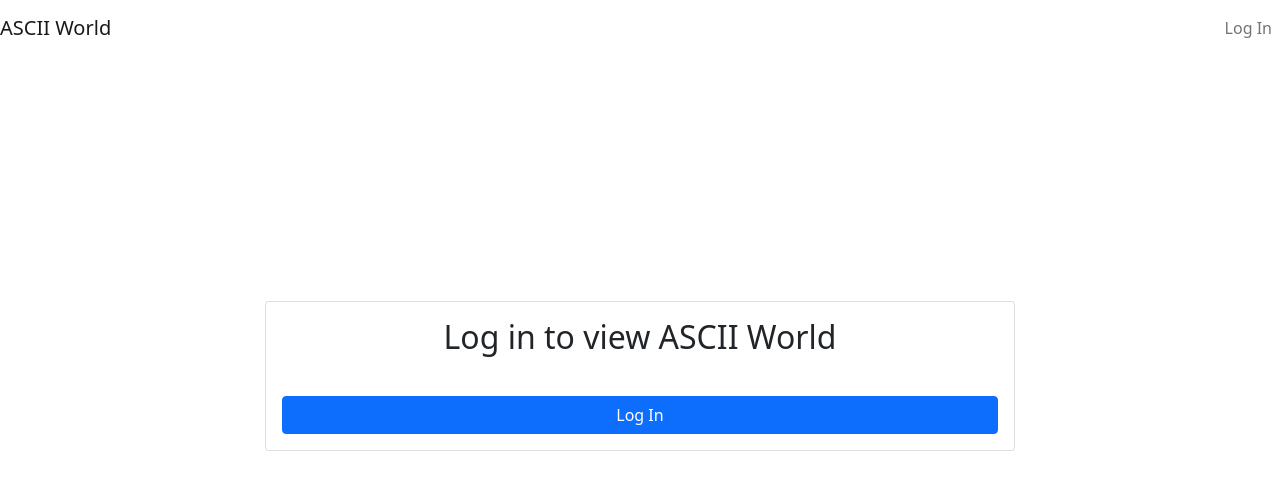
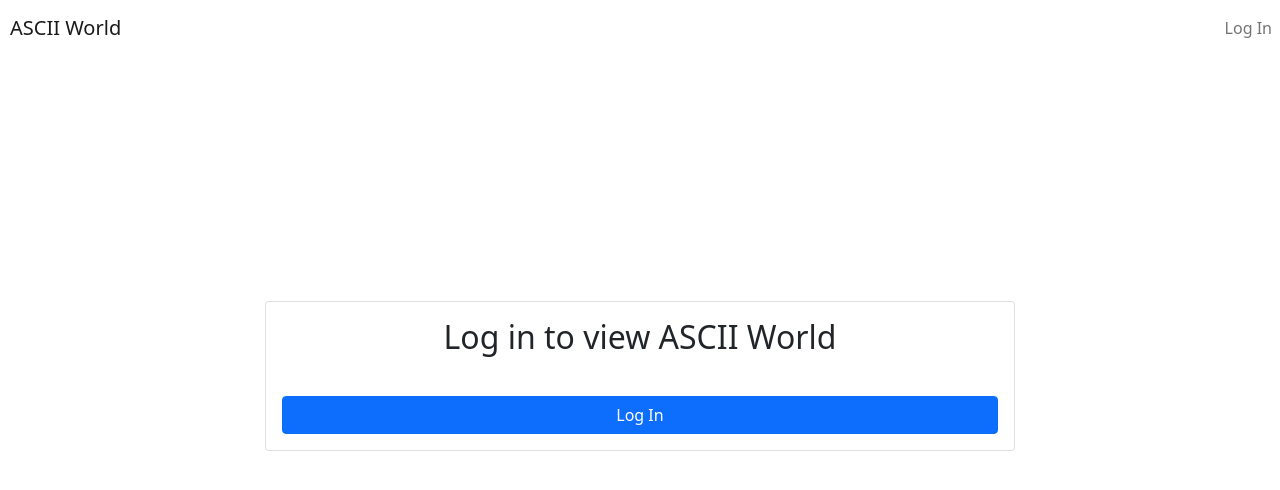
Before and after one commit to mud2009/ascii-world, a React (Create React App) app: page / in a window 1280 px wide. Shown: the top 490 px of the page. Built offline with nearby package versions, Linux system fonts and the light colour scheme; no server answers.

Commit message:
add navbar styling

```diff
--- a/src/index.css
+++ b/src/index.css
@@ -32,3 +32,7 @@ pre{
   line-height: 4px !important;
   overflow: visible !important;
 }
+
+.navbar-light .navbar-brand {
+  margin-left: .5em;
+}
```
